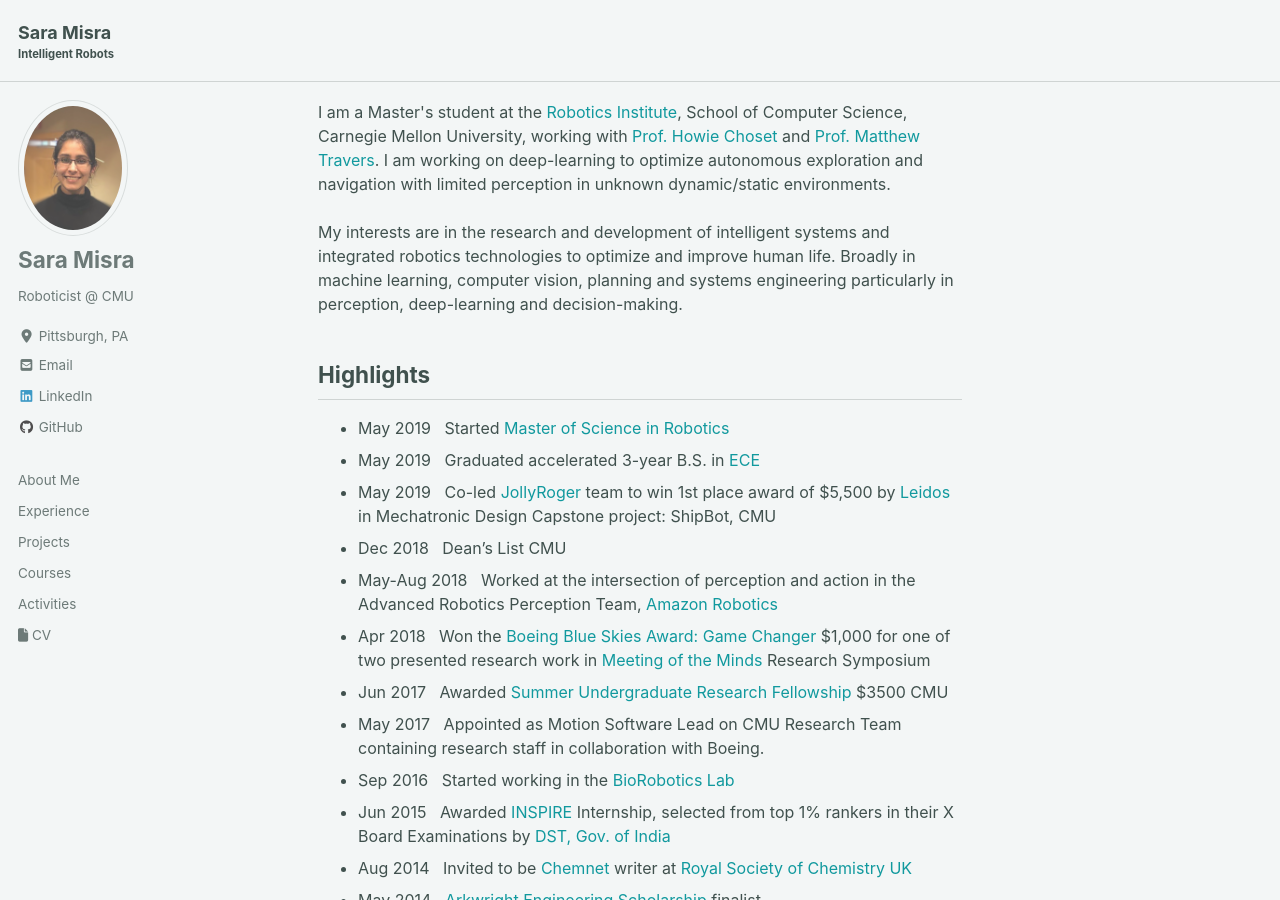
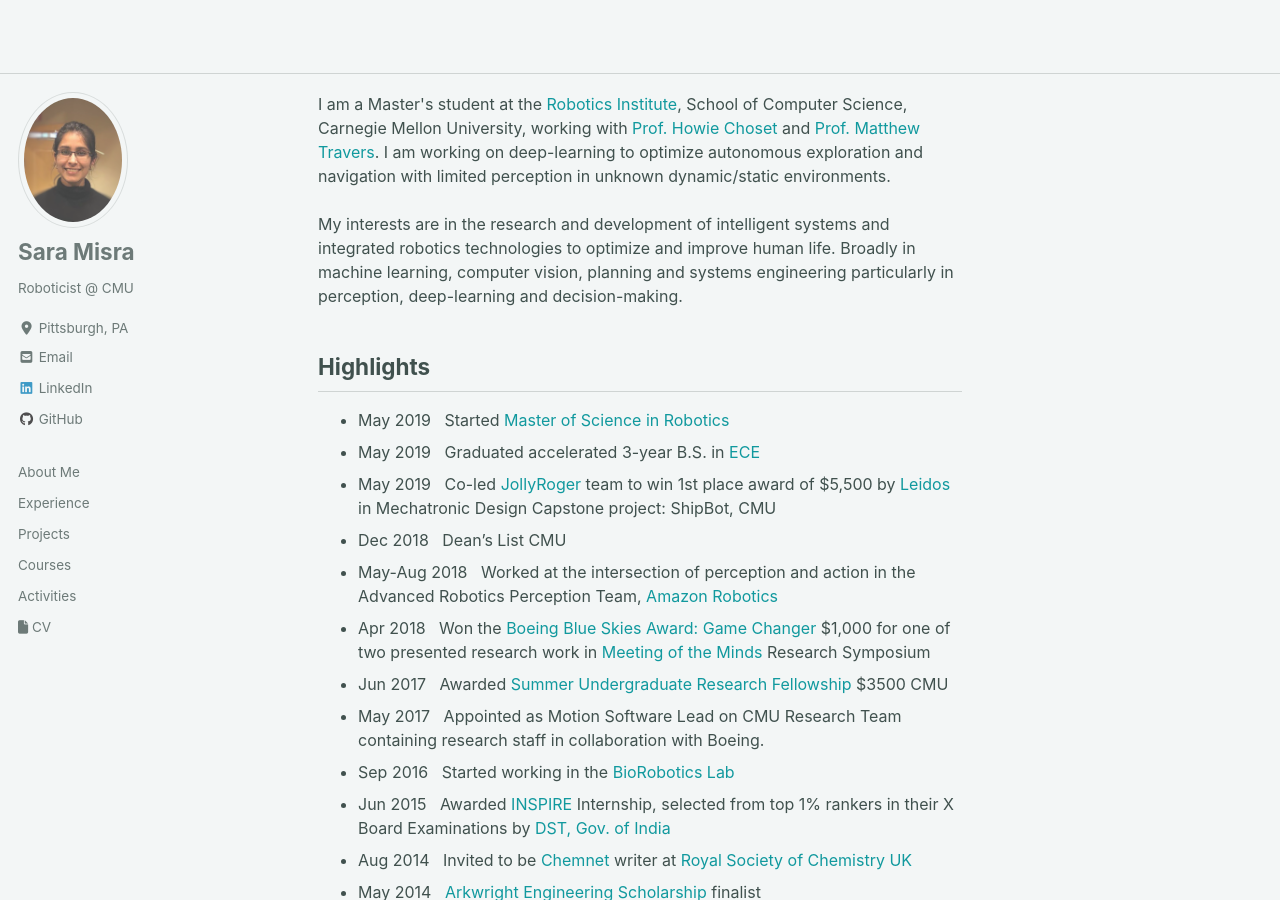
Before and after one commit to saram1sra/saram1sra.github.io, a Jekyll site: the page built from index.html, in a window 1280 px wide and 900 px high. Built offline with Jekyll 4.4.1, drawn with Linux system fonts in a browser that asks for light colours; cached includes are drawn as plain includes; nearby versions of some CDN libraries; the list of posts is cut into pages by our own code.

Commit message:
remove masthead text

```diff
--- a/_config.yml
+++ b/_config.yml
@@ -16,9 +16,9 @@
 
 # Site Settings
 locale                   : "en-US"
-title                    : "Sara Misra"
+title                    : ""
 title_separator          : "-"
-subtitle                 : "Intelligent Robots" # site tagline that appears below site title in masthead
+subtitle                 : "" # site tagline that appears below site title in masthead
 name                     : "Sara Misra"
 description              : "Personal webpage of Sara Misra"
 url                      : "https://saram1sra.github.io" # the base hostname & protocol for your site e.g. "https://mmistakes.github.io"
--- a/index.html
+++ b/index.html
@@ -280,7 +280,7 @@
 from the user and uses it to make more informed decisions from recommendation to recommendation.
 <br>
 I designed and developed the app design and user interface.
-</toggle_down>
+</toggle_down><br> <br>
 </div>
 
 
```
